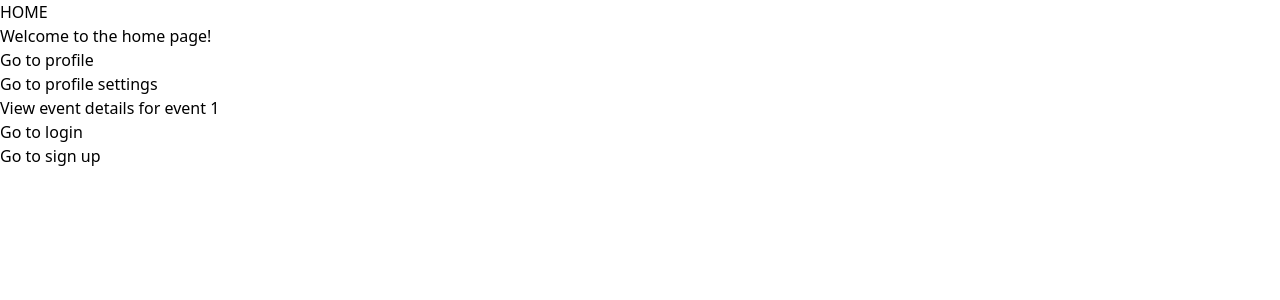
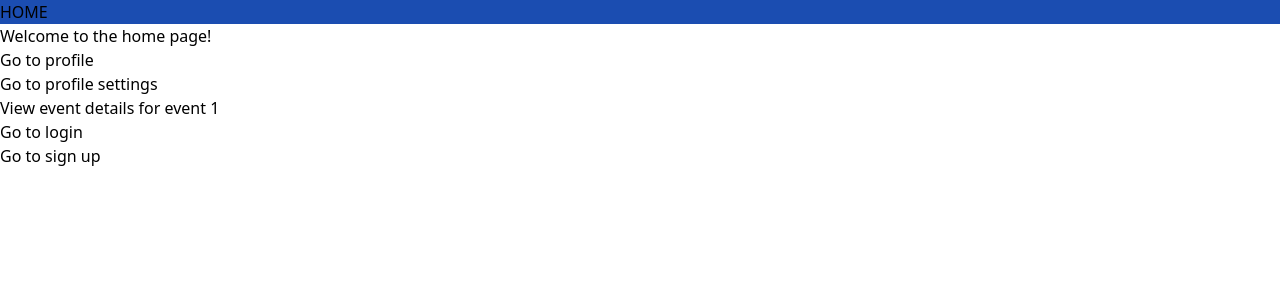
Before and after one commit to Bubli2022/ParaCuando-Project, a Next.js app: page / in a window 1280 px wide. Shown: the top 300 px of the page. Built offline with nearby package versions, Linux system fonts and the light colour scheme.

Commit message:
feat: cambios de colores Home app-blue

```diff
--- a/pages/index.tsx
+++ b/pages/index.tsx
@@ -3,7 +3,7 @@ import Link from 'next/link';
 export default function Home() {
   return (
     <>
-      <div className="bg-mi-azul">HOME</div>
+      <div className="bg-app-blue">HOME</div>
       <div>Welcome to the home page!</div>
       <ul>
         <li>
```
